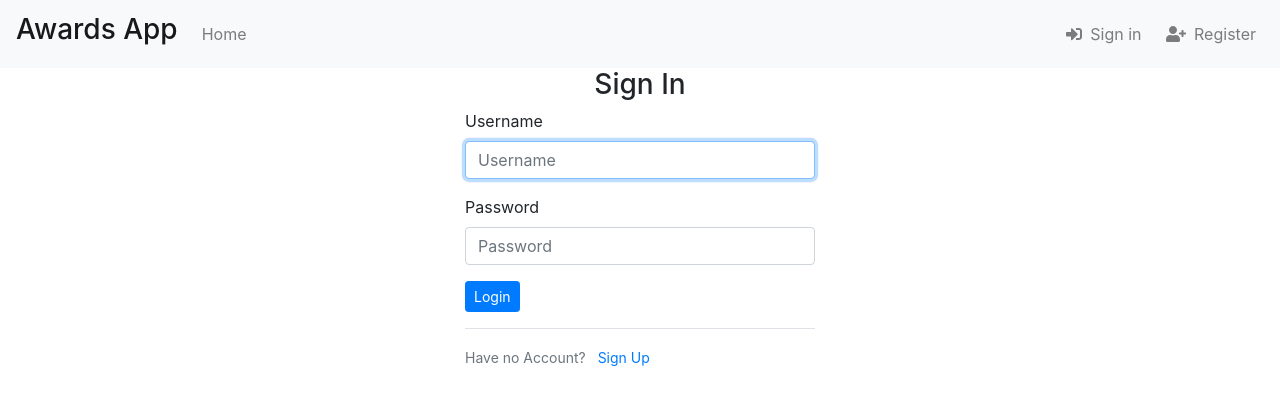
After one commit to KenThumi/awards, a Django app: page /login/ in a window 1280 px wide. The commit adds this page. Shown: the top 405 px of the page. Run offline with Django 3.2, Linux system fonts and the light colour scheme; some libraries are stand-ins or nearby versions.

Commit message:
Sign up enabled

```diff
--- a/awards/settings.py
+++ b/awards/settings.py
@@ -139,3 +139,9 @@ STATICFILES_DIRS = [
 # https://docs.djangoproject.com/en/3.2/ref/settings/#default-auto-field
 
 DEFAULT_AUTO_FIELD = 'django.db.models.BigAutoField'
+
+
+# login
+LOGIN_REDIRECT_URL='/'
+LOGOUT_REDIRECT_URL='login'
+# LOGIN_URL = '/account/login/'
--- a/websites/templates/navbar.html
+++ b/websites/templates/navbar.html
@@ -1,5 +1,10 @@
 <nav class="navbar navbar-expand-lg navbar-light bg-light">
-    <a class="navbar-brand" href="{%url 'home'%}">Insta App</a>
+    <a class="navbar-brand" href="{%url 'home'%}">
+        <h3>
+             Awards App
+        </h3>
+
+    </a>
     <button class="navbar-toggler" type="button" data-toggle="collapse" data-target="#navbarSupportedContent" aria-controls="navbarSupportedContent" aria-expanded="false" aria-label="Toggle navigation">
       <span class="navbar-toggler-icon"></span>
     </button>
@@ -28,7 +33,7 @@
             </a>
             <div class="dropdown-menu" aria-labelledby="navbarDropdown">
               <a class="dropdown-item" href="#">Profile</a>
-              <a class="dropdown-item" href="#">Logout</a>
+              <a class="dropdown-item" href="{% url 'logout' %}">Logout</a>
             </div>
           </li>
       </ul>
@@ -37,7 +42,7 @@
 
       <ul class="navbar-nav">
       <li class="nav-item">
-        <a class="nav-link" href="#">
+        <a class="nav-link" href="{% url 'login' %}">
         <i class="fas fa-sign-in-alt mr-1" aria-hidden="true"></i>
         Sign in</a>
       </li>
--- /dev/null
+++ b/websites/templates/registration/login.html
@@ -0,0 +1,44 @@
+{%extends "../base.html"%}
+{% load bootstrap4 %}
+{% block content %}
+<div class="container">
+  <div class="row">
+    <!-- Empty div -->
+
+    <div class="col-md-4 offset-md-4">
+
+      <div class="panel panel-default">
+
+        <div class="panel-heading">
+          <h3 class="text-center">Sign In</h3>
+        </div>
+        <div class="panel-body">
+
+          <form  method="post">
+            {% csrf_token %}
+            {% bootstrap_form form%}
+
+            <div class="form-group">
+              <input type="submit" class="btn btn-primary btn-sm" value="Login">
+            </div>
+
+            <input type="hidden" name="next" value="{{next}}">
+
+          </form>
+          <div class="border-top pt-3">
+              <small class="text-muted">
+                  Have no Account? <a href="{% url 'register'%}" class="ml-2">Sign Up</a>
+              </small>
+          </div>
+
+        </div>
+
+      </div>
+
+    </div>
+    <!-- empty div -->
+
+  </div>
+</div>
+
+{% endblock %}
--- a/websites/urls.py
+++ b/websites/urls.py
@@ -1,7 +1,10 @@
 from django.urls import path
+from django.contrib.auth import views as auth_views
 from . import views
 
 urlpatterns = [
     path('',views.home,name='home'),
-    path('register', views.register, name='register')
+    path('register', views.register, name='register'),
+    path('login/', auth_views.LoginView.as_view(template_name='registration/login.html'), name='login'),
+    path('logout/', auth_views.LogoutView.as_view(template_name='registration/login.html'), name='logout')
 ]
--- a/websites/views.py
+++ b/websites/views.py
@@ -22,6 +22,6 @@ def register(request):
         if form.is_valid():
             form.save()
 
-            return redirect('home')
+            return redirect('login')
 
     return render(request,'registration/register.html',{'form':form})
```
Also changed, not shown: websites/templates/index.html (+10 -1 lines), websites/templates/registration/register.html (+8 -0 lines).
